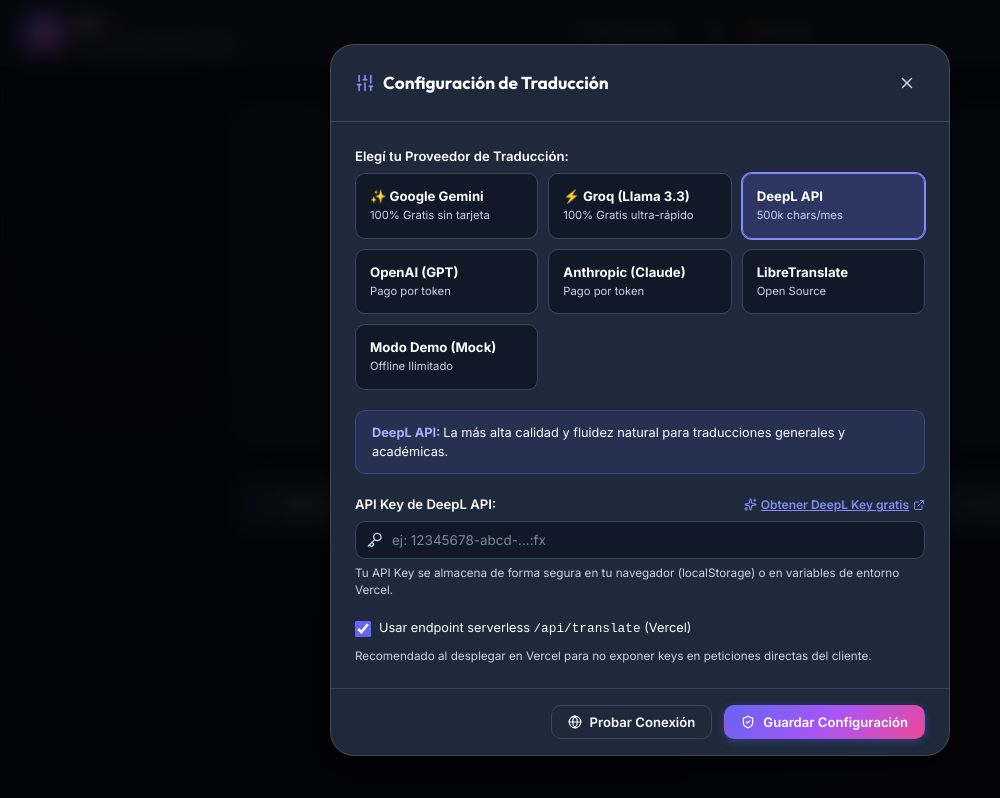
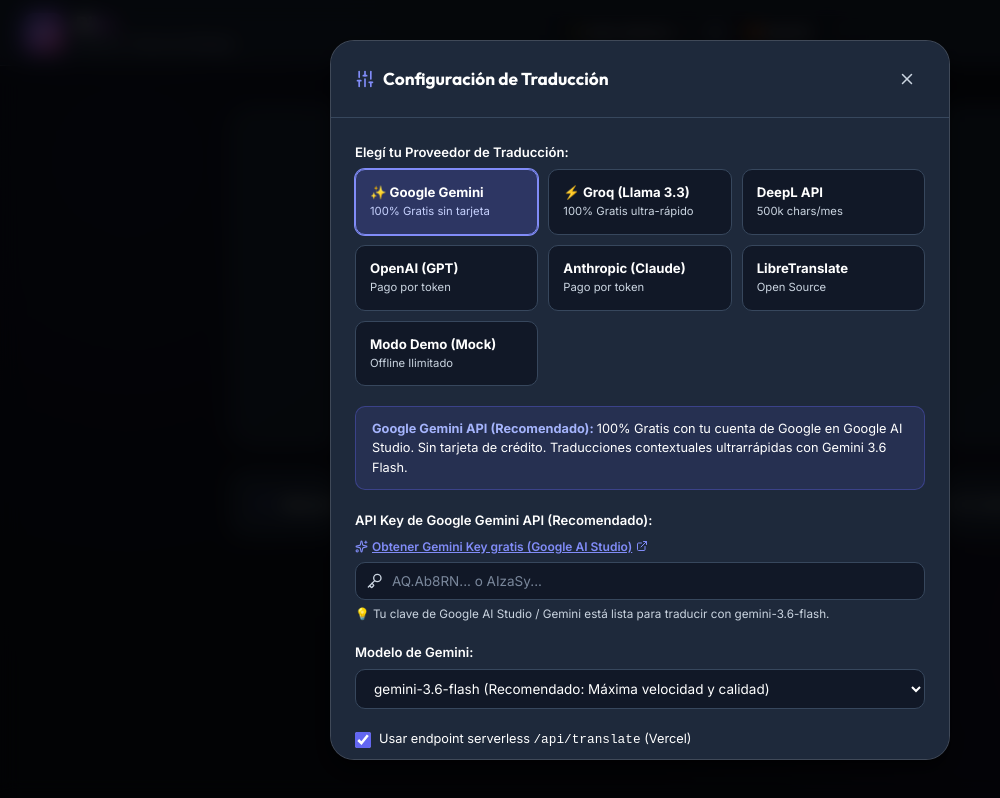
Before and after one commit to ExeDevCentral/Bilex, a React (Vite) app: page / in a window 1280 px wide. Both pictures are taken after a click on the button 1238 px from the left and 32 px from the top of the page. Shown: the whole page, without its empty margins (0-1000 px from the left). Built offline with nearby package versions, Linux system fonts and the light colour scheme.

Commit message:
Configure Gemini 3.6 Flash as default provider and update Vercel deployment

```diff
--- a/api/translate.ts
+++ b/api/translate.ts
@@ -43,7 +43,7 @@
         });
       }
 
-      const selectedModel = model || 'gemini-2.0-flash';
+      const selectedModel = model || 'gemini-3.6-flash';
       const endpoint = `https://generativelanguage.googleapis.com/v1beta/models/${selectedModel}:generateContent?key=${geminiKey}`;
 
       const prompt = `Translate the following JSON array of paragraphs from ${sourceLang} to ${targetLang}.
--- a/src/App.tsx
+++ b/src/App.tsx
@@ -20,12 +20,12 @@
 const STORAGE_THEME_KEY = 'dualdoc_theme';
 
 const DEFAULT_CONFIG: TranslationConfig = {
-  provider: 'deepl',
+  provider: 'gemini',
   sourceLang: 'AUTO',
   targetLang: 'ES',
   apiKey: '',
   useServerless: true,
-  model: 'gpt-4o-mini',
+  model: 'gemini-3.6-flash',
 };
 
 export const App: React.FC = () => {
--- a/src/components/SettingsModal.tsx
+++ b/src/components/SettingsModal.tsx
@@ -41,7 +41,7 @@
       ...prev,
       provider,
       apiKey: provider === 'mock' ? '' : prev.apiKey,
-      model: provider === 'gemini' ? 'gemini-2.0-flash' : provider === 'groq' ? 'llama-3.3-70b-versatile' : prev.model,
+      model: provider === 'gemini' ? 'gemini-3.6-flash' : provider === 'groq' ? 'llama-3.3-70b-versatile' : prev.model,
     }));
   };
 
@@ -84,12 +84,12 @@
       } else {
         // Direct client test
         if (localConfig.provider === 'gemini') {
-          const endpoint = `https://generativelanguage.googleapis.com/v1beta/models/${localConfig.model || 'gemini-2.0-flash'}:generateContent?key=${localConfig.apiKey}`;
+          const endpoint = `https://generativelanguage.googleapis.com/v1beta/models/${localConfig.model || 'gemini-3.6-flash'}:generateContent?key=${localConfig.apiKey}`;
           response = await fetch(endpoint, {
             method: 'POST',
             headers: { 'Content-Type': 'application/json' },
             body: JSON.stringify({
-              contents: [{ role: 'user', parts: [{ text: 'Translate ["Hello world"] to Spanish as JSON array' }] }],
+              contents: [{ role: 'user', parts: [{ text: 'Translate ["Hello world"] to Spanish as JSON array of strings' }] }],
               generationConfig: { responseMimeType: 'application/json' },
             }),
           });
@@ -226,7 +226,7 @@
                   style={{ width: '100%', paddingLeft: 36 }}
                   placeholder={
                     localConfig.provider === 'gemini'
-                      ? 'AIzaSy...'
+                      ? 'AQ.Ab8RN... o AIzaSy...'
                       : localConfig.provider === 'groq'
                       ? 'gsk_...'
                       : localConfig.provider === 'deepl'
@@ -251,7 +251,7 @@
               </div>
               <p className="form-hint">
                 {localConfig.provider === 'gemini'
-                  ? '💡 Entrá a Google AI Studio con tu cuenta de Gmail, tocá "Get API key" y pegala acá en 10 segundos.'
+                  ? '💡 Tu clave de Google AI Studio / Gemini está lista para traducir con gemini-3.6-flash.'
                   : 'Tu API Key se almacena de forma segura en tu navegador (localStorage) o en variables de entorno Vercel.'}
               </p>
             </div>
@@ -263,12 +263,12 @@
               <label className="form-label">Modelo de Gemini:</label>
               <select
                 className="form-input"
-                value={localConfig.model || 'gemini-2.0-flash'}
+                value={localConfig.model || 'gemini-3.6-flash'}
                 onChange={(e) => setLocalConfig({ ...localConfig, model: e.target.value })}
               >
-                <option value="gemini-2.0-flash">gemini-2.0-flash (Recomendado: Máxima velocidad y fluidez)</option>
-                <option value="gemini-1.5-flash">gemini-1.5-flash (Excelente para textos largos)</option>
-                <option value="gemini-1.5-pro">gemini-1.5-pro (Máxima calidad analítica)</option>
+                <option value="gemini-3.6-flash">gemini-3.6-flash (Recomendado: Máxima velocidad y calidad)</option>
+                <option value="gemini-3.7-flash">gemini-3.7-flash (Último modelo de razonamiento)</option>
+                <option value="gemini-3.5-flash">gemini-3.5-flash</option>
               </select>
             </div>
           )}
--- a/src/constants/languages.ts
+++ b/src/constants/languages.ts
@@ -28,12 +28,12 @@
 export const PROVIDER_INFO = {
   gemini: {
     name: 'Google Gemini API (Recomendado)',
-    description: '100% Gratis con tu cuenta de Google en Google AI Studio. Sin tarjeta de crédito. Traducciones contextuales excelentes con Gemini 2.0 / 1.5 Flash.',
+    description: '100% Gratis con tu cuenta de Google en Google AI Studio. Sin tarjeta de crédito. Traducciones contextuales ultrarrápidas con Gemini 3.6 Flash.',
     requiresKey: true,
-    freeTier: 'Gratis (15 RPM / 1M tokens/día sin tarjeta)',
+    freeTier: 'Gratis (15 RPM / 1M tokens/día)',
     keyUrl: 'https://aistudio.google.com/app/apikey',
     keyLinkText: 'Obtener Gemini Key gratis (Google AI Studio)',
-    defaultModel: 'gemini-2.0-flash',
+    defaultModel: 'gemini-3.6-flash',
   },
   groq: {
     name: 'Groq (Llama 3.3 70B)',
--- a/src/services/translationService.ts
+++ b/src/services/translationService.ts
@@ -16,7 +16,7 @@
     throw new Error('Ingresa tu API Key de Google Gemini en la Configuración. Obtenela 100% gratis en aistudio.google.com.');
   }
 
-  const model = config.model || 'gemini-2.0-flash';
+  const model = config.model || 'gemini-3.6-flash';
   const endpoint = `https://generativelanguage.googleapis.com/v1beta/models/${model}:generateContent?key=${apiKey}`;
 
   const prompt = `Translate the following JSON array of paragraphs from ${config.sourceLang} to ${config.targetLang}.
```
